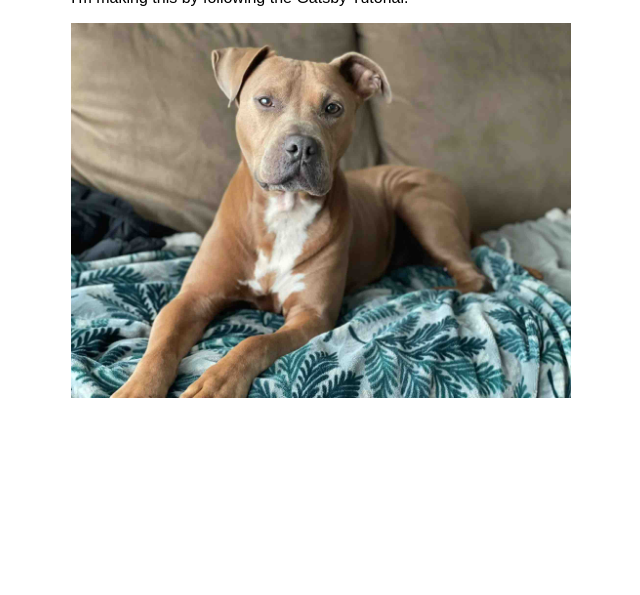
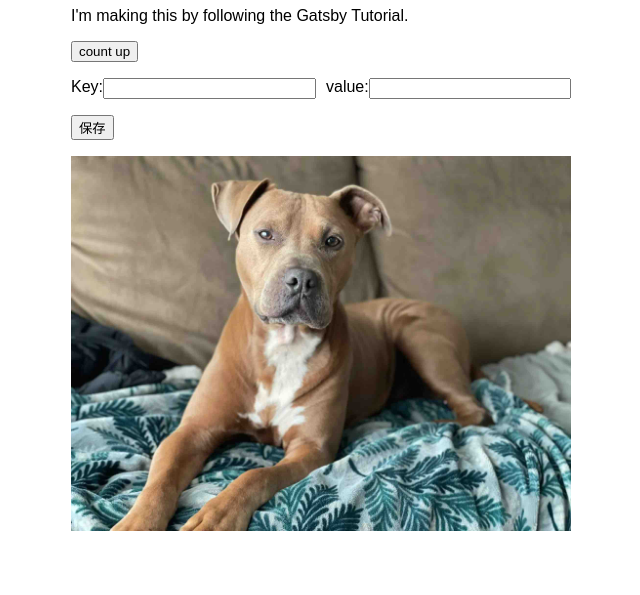
Before and after one commit to Yohei-Shiina/gatsby-tutorial, a Gatsby site: page / in a window 1280 px wide. Shown: the part 205-800 px from the top of the page, without its empty margins (319-959 px from the left). Built offline with nearby package versions, Linux system fonts and the light colour scheme; Gatsby itself is replaced by a stand-in of ours.

Commit message:
add global context

```diff
--- /dev/null
+++ b/gatsby-browser.jsx
@@ -0,0 +1,20 @@
+import React from "react";
+
+import { GlobalContextProvider } from "./src/context/GlobalContext";
+import { ThemeProvider } from "./src/context/ThemeContext";
+import "./src/styles/global.css";
+
+// Wraps every page in a component
+export const wrapRootElement = ({ element }) => {
+  return (
+    <GlobalContextProvider>
+      <ThemeProvider>{element}</ThemeProvider>
+    </GlobalContextProvider>
+  );
+};
+
+export const Head = () => (
+  <>
+    <body className="my-body-class" />
+  </>
+);
--- a/src/components/layout.js
+++ b/src/components/layout.js
@@ -45,6 +45,11 @@ const Layout = ({ pageTitle, children }) => {
               SSR
             </Link>
           </li>
+          <li className={navLinkItem}>
+            <Link to="/global-state" className={navLinkText}>
+              GLOBAL STATE
+            </Link>
+          </li>
         </ul>
       </nav>
       <main>
--- a/src/components/layout.module.css
+++ b/src/components/layout.module.css
@@ -1,3 +1,7 @@
+* {
+  box-sizing: border-box;
+}
+
 .container {
   margin: auto;
   max-width: 500px;
--- /dev/null
+++ b/src/context/GlobalContext.jsx
@@ -0,0 +1,37 @@
+import React from "react";
+const { createContext, useState } = React;
+
+const GlobalContext = createContext({});
+
+const GlobalContextProvider = ({ children }) => {
+  const [globalState, setGlobalState] = useState({});
+
+  const countUp = () => {
+    setGlobalState((prev) => {
+      return Object.assign({}, prev, { clickCount: (prev.clickCount || 0) + 1 });
+    });
+  };
+
+  const addGlobalState = (key, value) => {
+    if (!key) {
+      console.error("addGlobalState needs a key as first arg");
+      return;
+    }
+    if (!value) {
+      console.error("addGlobalState needs a value as second arg");
+      return;
+    }
+    setGlobalState((prev) => {
+      return Object.assign({}, prev, { [key]: value });
+    });
+  };
+
+  return (
+    <GlobalContext.Provider value={{ state: globalState, functions: { addGlobalState, countUp } }}>
+      {children}
+    </GlobalContext.Provider>
+  );
+};
+
+export default GlobalContext;
+export { GlobalContextProvider };
--- /dev/null
+++ b/src/context/ThemeContext.jsx
@@ -0,0 +1,48 @@
+import React, { useState, useEffect } from "react";
+
+const defaultState = {
+  dark: false,
+  toggleDark: () => {},
+};
+
+const ThemeContext = React.createContext(defaultState);
+
+const supportsDarkMode = () => window.matchMedia("(prefers-color-scheme: dark)").matches === true;
+
+const ThemeProvider = (props) => {
+  const [darkMode, setDarkMode] = useState({ dark: false });
+
+  useEffect(() => {
+    const lsDark = JSON.parse(localStorage.getItem("dark"));
+    if (lsDark) {
+      setDarkMode({ dark: lsDark });
+    } else if (supportsDarkMode()) {
+      setDarkMode({ dark: true });
+    }
+    return;
+  }, [setDarkMode]);
+
+  const toggleDark = () => {
+    let dark = !darkMode.dark;
+    localStorage.setItem("dark", JSON.stringify(dark));
+    setDarkMode({ dark: dark });
+  };
+
+  const { children } = props;
+  const { dark } = darkMode;
+
+  return (
+    <ThemeContext.Provider
+      value={{
+        dark,
+        toggleDark: toggleDark,
+      }}
+    >
+      {children}
+    </ThemeContext.Provider>
+  );
+};
+
+export default ThemeContext;
+
+export { ThemeProvider };
--- a/src/pages/index.js
+++ /dev/null
@@ -1,24 +0,0 @@
-// Step 1: Import React
-import * as React from "react";
-import Layout from "../components/layout";
-import { StaticImage } from "gatsby-plugin-image";
-import Seo from "../components/seo";
-
-// Step 2: Define your component
-const IndexPage = () => {
-  return (
-    <Layout pageTitle="Home Page">
-      <p>I'm making this by following the Gatsby Tutorial.</p>
-      <StaticImage
-        alt="Clifford, a reddish-brown pitbull, dozing in a bean bag chair"
-        src="../images/clifford.jpg"
-      />
-    </Layout>
-  );
-};
-
-// You'll learn about this in the next task, just copy it for now
-export const Head = () => <Seo title="Home Page" />;
-
-// Step 3: Export your component
-export default IndexPage;
--- /dev/null
+++ b/src/pages/index.jsx
@@ -0,0 +1,77 @@
+// Step 1: Import React
+import * as React from "react";
+import Layout from "../components/layout";
+import { StaticImage } from "gatsby-plugin-image";
+import Seo from "../components/seo";
+import GlobalContext from "../context/GlobalContext";
+
+const { useState } = React;
+// Step 2: Define your component
+const IndexPage = () => {
+  const [newGlobalContextStateKey, setNewGlobalContextStateKey] = useState("");
+  const [newGlobalContextStateValue, setNewGlobalContextStateValue] = useState("");
+
+  const update = (updateFn) => {
+    updateFn(newGlobalContextStateKey, newGlobalContextStateValue);
+  };
+
+  return (
+    <Layout pageTitle="Home Page">
+      <GlobalContext.Consumer>
+        {({ state: globalState, functions: { countUp, addGlobalState } }) => {
+          return (
+            <>
+              <p>I'm making this by following the Gatsby Tutorial.</p>
+              <p>{globalState.clickCount}</p>
+              <p>
+                <button onClick={countUp}>count up</button>
+              </p>
+
+              <div style={{ display: "flex", justifyContent: "space-between" }}>
+                <div style={{ display: "flex", width: "49%" }}>
+                  <label htmlFor="key">Key: </label>
+                  <input
+                    type="text"
+                    id="key"
+                    style={{ width: "100%" }}
+                    value={newGlobalContextStateKey}
+                    onChange={(e) => setNewGlobalContextStateKey(e.target.value)}
+                  />
+                </div>
+                <div style={{ display: "flex", width: "49%" }}>
+                  <label htmlFor="value">value: </label>
+                  <input
+                    type="text"
+                    id="value"
+                    style={{ width: "100%" }}
+                    value={newGlobalContextStateValue}
+                    onChange={(e) => setNewGlobalContextStateValue(e.target.value)}
+                  />
+                </div>
+              </div>
+              <p>
+                <button
+                  onClick={() => {
+                    update(addGlobalState);
+                  }}
+                >
+                  保存
+                </button>
+              </p>
+              <StaticImage
+                alt="Clifford, a reddish-brown pitbull, dozing in a bean bag chair"
+                src="../images/clifford.jpg"
+              />
+            </>
+          );
+        }}
+      </GlobalContext.Consumer>
+    </Layout>
+  );
+};
+
+// You'll learn about this in the next task, just copy it for now
+export const Head = () => <Seo title="Home Page" />;
+
+// Step 3: Export your component
+export default IndexPage;
--- /dev/null
+++ b/src/styles/global.css
@@ -0,0 +1,12 @@
+table {
+  border-collapse: collapse;
+}
+
+th,
+td {
+  border: 1px solid black;
+  text-align: center;
+}
+td {
+  padding: 5px 20px;
+}
```
Also changed, not shown: src/pages/global-state/index.jsx (added, +59 -0 lines), src/pages/ssr.jsx (renamed from src/pages/ssr.js).
